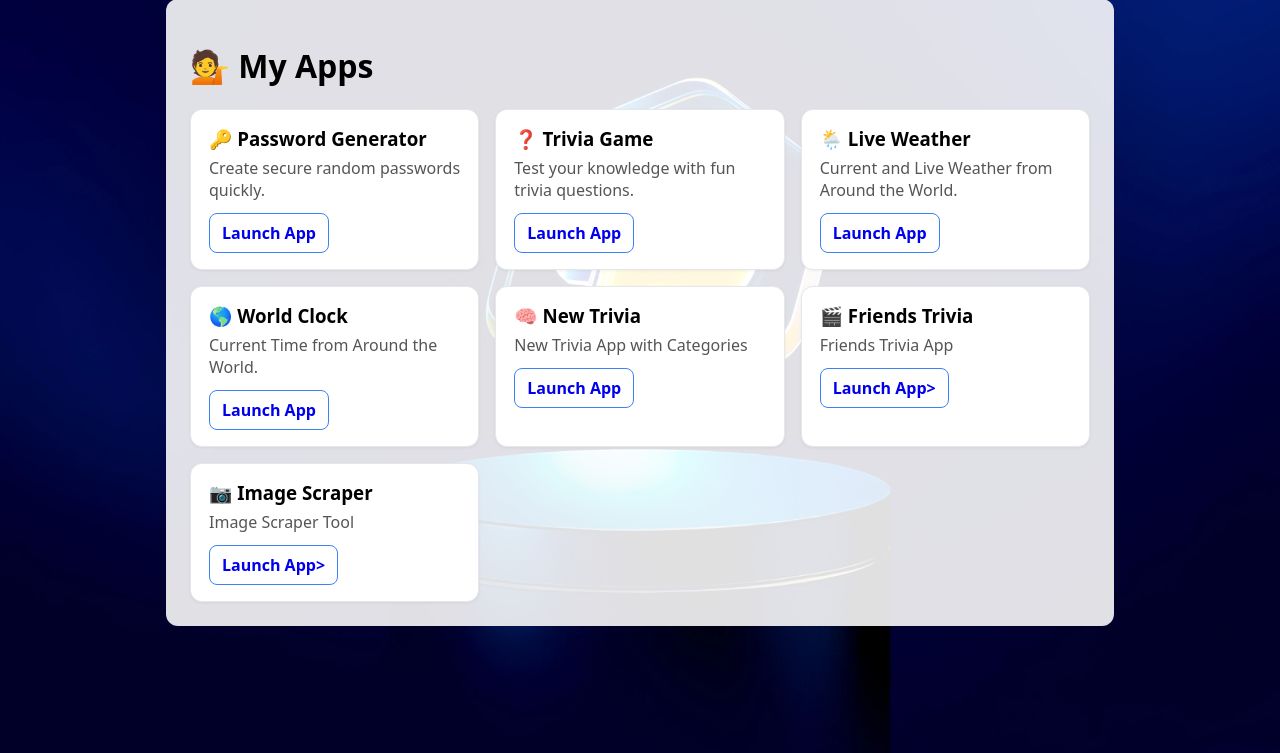
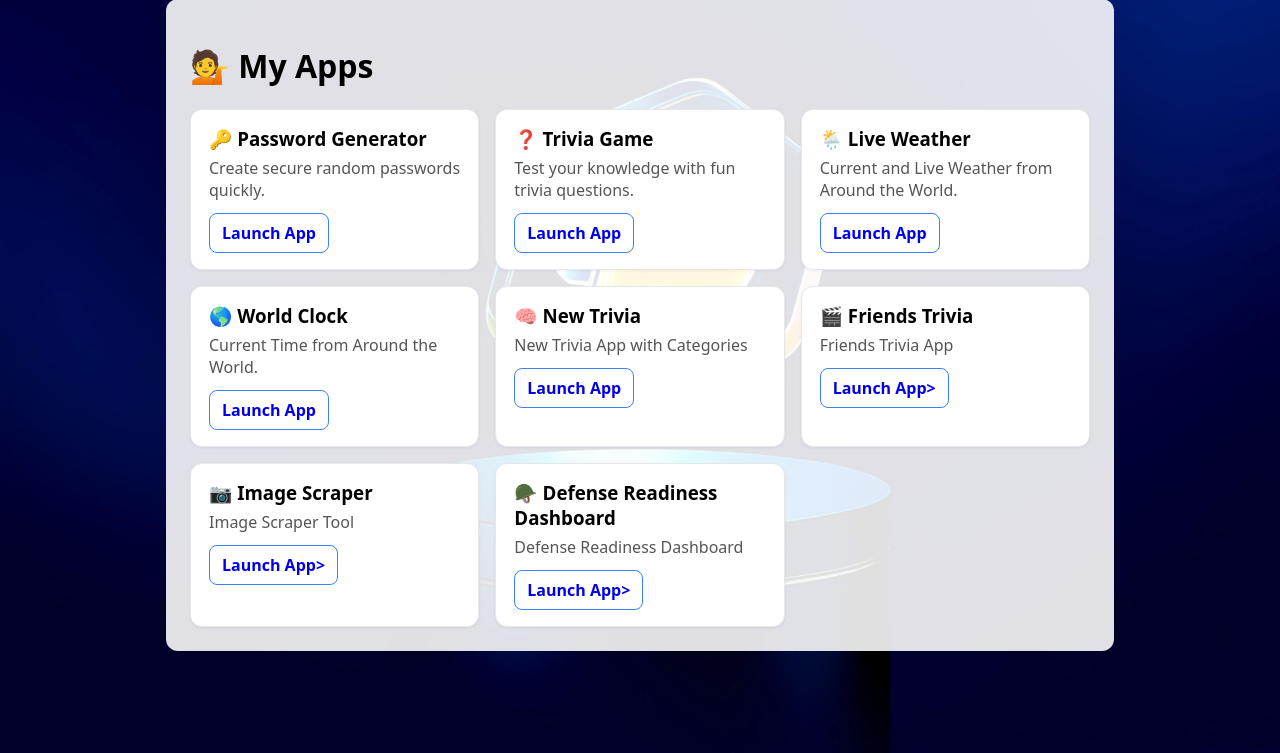
Before and after one commit to jnaugle101/portfolio, a Flask app: page /apps in a window 1280 px wide. Shown: the part 47-800 px from the top of the page. Run offline with Flask 3, Linux system fonts and the light colour scheme.

Commit message:
Update HTML pages

```diff
--- a/templates/apps.html
+++ b/templates/apps.html
@@ -80,6 +80,12 @@
     <p>Image Scraper Tool</p>
     <a href="https://image-scraper-m1ut.onrender.com" target="_blank">Launch App></a>
   </div>
+
+    <div class="app-card">
+    <h3>🪖 Defense Readiness Dashboard</h3>
+    <p>Defense Readiness Dashboard</p>
+    <a href="https://defense-dashboard.onrender.com" target="_blank">Launch App></a>
+  </div>
 </div>
 
 {% endblock %}
```
